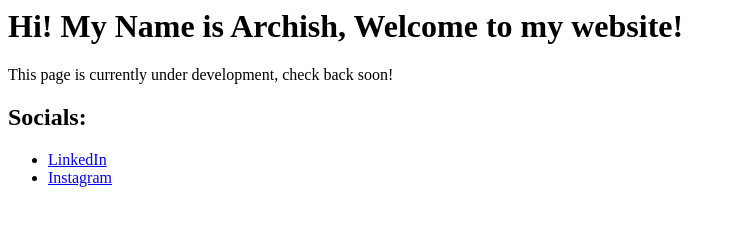
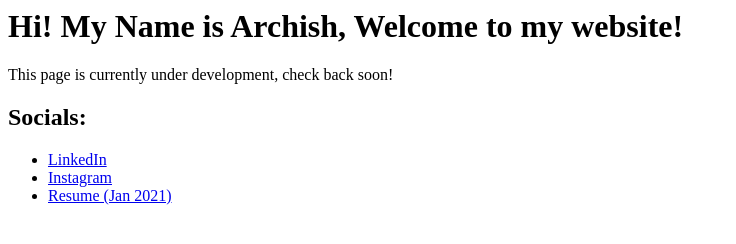
Before and after one commit to lodfod/personalwebsite, a plain HTML site: page index.html in a window 1280 px wide. Shown: the whole page, without its empty margins (0-736 px from the left). Drawn offline with Linux system fonts and the light colour scheme.

Commit message:
Update index.html

```diff
--- a/index.html
+++ b/index.html
@@ -4,4 +4,5 @@
 <ul>
 <li><a href="https://linkedin.com/in/archisharun">LinkedIn</a></li>
 <li><a href="https://instagram.com/archisharun">Instagram</a></li>
+  <li><a href="/resume.pdf">Resume (Jan 2021)</a></li>
 </ul>
```
